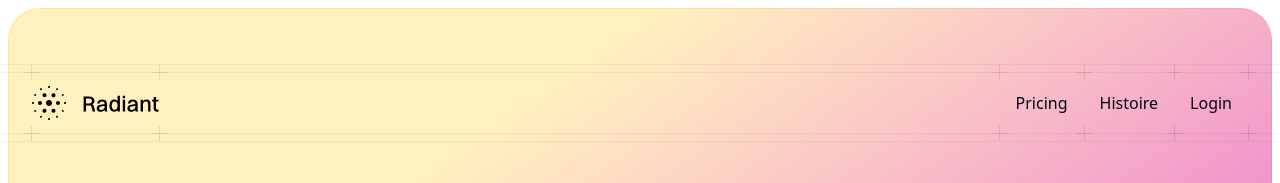
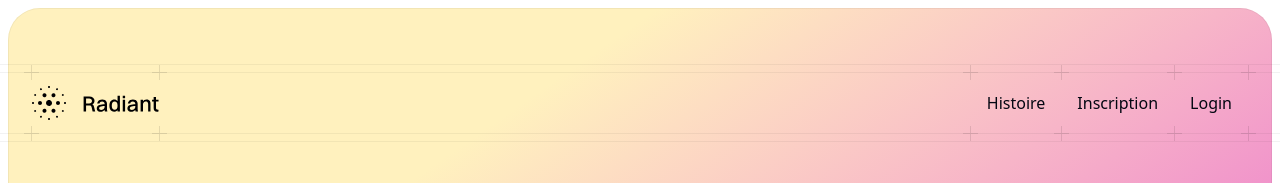
Before and after one commit to Iskandar835/levderido, a Next.js app in the folder levderido-app/: page / in a window 1280 px wide. Shown: the top 183 px of the page. Built offline with nearby package versions, Linux system fonts and the light colour scheme; a web font is replaced by a local one.

Commit message:
chore: path modifier en raison du dossiers qui a étais rename

```diff
--- a/levderido-app/src/components/navbar.tsx
+++ b/levderido-app/src/components/navbar.tsx
@@ -12,8 +12,8 @@ import { Logo } from './logo'
 import { PlusGrid, PlusGridItem, PlusGridRow } from './plus-grid'
 
 const links = [
-  { href: '/pricing', label: 'Pricing' },
   { href: '/histoire', label: 'Histoire' },
+  { href: '/inscription', label: 'Inscription' },
   { href: '/login', label: 'Login' },
 ]
 
```
